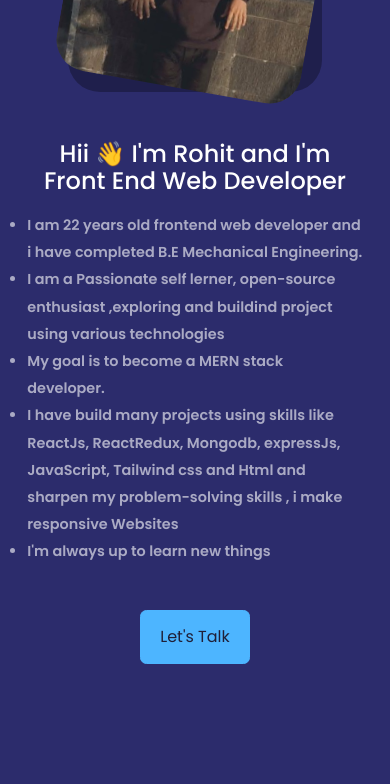
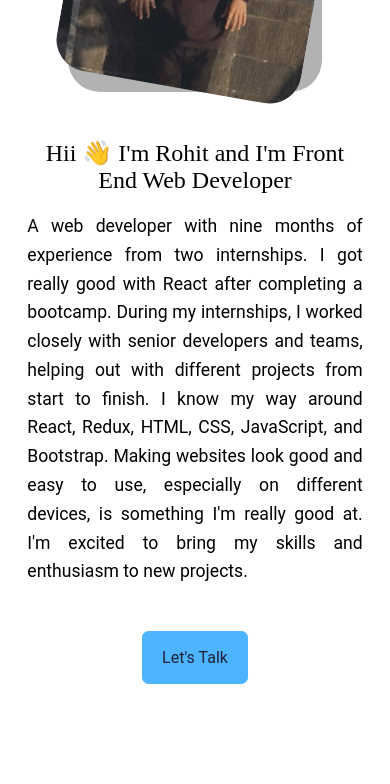
Before and after one commit to Rgound111/personal-portfolio, a React (Create React App) app: page / in a window 390 px wide. Shown: the part 1156-1940 px from the top of the page. Built offline with nearby package versions, Linux system fonts and the light colour scheme.

Commit message:
Applied new css

```diff
--- a/src/App.js
+++ b/src/App.js
@@ -20,7 +20,7 @@ const App = () => {
       <Mywork/>
       <Skill/>
       <Testimonial/>
-      <Counterup/>
+      {/* <Counterup/> */}
       <Contact/>
       <Footer/>
     </div>
--- a/src/components/about/About.jsx
+++ b/src/components/about/About.jsx
@@ -17,11 +17,12 @@ const About = () => {
 
           <h2>Hii 👋 I'm Rohit and I'm Front End Web Developer</h2>
           <ul>
-            <li>I am 22 years old frontend  web developer and i have completed B.E Mechanical Engineering.</li>
+            {/* <li>I am 22 years old frontend  web developer and i have completed B.E Mechanical Engineering.</li>
             <li>I am a Passionate self lerner, open-source enthusiast ,exploring and buildind project using various technologies</li>
             <li>My goal is to become a MERN stack developer.</li>
             <li>I have build many projects using skills like ReactJs, ReactRedux, Mongodb, expressJs, JavaScript, Tailwind css and Html and sharpen my problem-solving skills , i make responsive Websites</li>
-            <li>I'm always up to learn new things</li>
+            <li>I'm always up to learn new things</li> */}
+            <li>A web developer with nine months of experience from two internships. I got really good with React after completing a bootcamp. During my internships, I worked closely with senior developers and teams, helping out with different projects from start to finish. I know my way around React, Redux, HTML, CSS, JavaScript, and Bootstrap. Making websites look good and easy to use, especially on different devices, is something I'm really good at. I'm excited to bring my skills and enthusiasm to new projects.</li>
           </ul>
 
           <div >
--- a/src/components/about/about.css
+++ b/src/components/about/about.css
@@ -37,10 +37,12 @@
 .about__content li {
 
     font-size: 1rem;
-    color: var(--color-light);
-    font-weight: 800;
-    font-size: 0.9rem;
-    list-style: disc;
+    /* color: var(--color-light); */
+    font-weight: 400;
+    font-size: 1.1rem;
+    text-align: justify;
+    line-height: 1.8rem;
+    list-style: none;
 }
 
 .about__content a {
@@ -68,12 +70,6 @@
     .about__content a {
         margin-top: 1.7rem;
     }
-
-    .about__content li {
-        font-size: 0.9rem;
-        font-weight: 700;
-    }
-
 }
 
 
@@ -96,15 +92,9 @@
         text-align: center;
     }
 
-    .about__content li {
-        font-size: 0.9rem;
-        font-weight: 600;
-    }
-
     .about__content{
-        width: 85%;
+        /* width: 85%; */
         padding: 0 7%;
-
     }
 
 }
--- a/src/components/contact/contact.css
+++ b/src/components/contact/contact.css
@@ -1,19 +1,21 @@
 #contact{
-    height: 40vh;
+    height:fit-content;
     margin-top: 9rem;
-    padding: 0  7%;
+    padding: 2%  7%;
+    /* background: rgb(237, 234, 234); */
+    background: #f3f3f3;
 }
 
 .contact__container p {
     font-size: 0.8rem;
     margin: 0.8rem 0 2rem;
-   color: var(--color-light);
+   /* color: var(--color-light); */
 }
 
 .contact_icon{
    display: flex;
    align-items: center;
- column-gap: 1.5rem;
+ column-gap: 1.3rem;
 
 }
 
@@ -22,6 +24,7 @@
     color: var(--color-primary);
 }
 
-.contact_icon-2 small {
-     color: var(--color-light);
+.contact_icon-2{
+    display: flex;
+    flex-direction: column;
 }
--- a/src/components/footer/footer.css
+++ b/src/components/footer/footer.css
@@ -1,5 +1,6 @@
 #footer{
-    height: 10vh;
+    height: fit-content;
+    padding: 1% 0;
 }
 
 .footer__container{
--- a/src/components/mywork/mywork.css
+++ b/src/components/mywork/mywork.css
@@ -118,14 +118,8 @@
     }
 }
 
-@media screen and (max-width: 900px) {
 
-    .box {
-        width: 70%;
-    }
-}
-
-@media screen and (max-width: 650px) {
+@media screen and (max-width: 768px) {
 
     .box {
         width: 80%;
--- a/src/components/nav/Nav.jsx
+++ b/src/components/nav/Nav.jsx
@@ -12,7 +12,7 @@ const Nav = () => {
 
   return (
     <nav>
-      <a href="#" onClick={()=> setActiveNav("#")} className={ activeNav === '#' ? "active" : "" }><FaHome/></a>
+      <a href="/" onClick={()=> setActiveNav("#")} className={ activeNav === '#' ? "active" : "" }><FaHome/></a>
       <a href="#about" onClick={()=> setActiveNav("#about")} className={ activeNav === '#about' ? "active" : "" }><AiOutlineUser/></a>
       <a href="#mywork" onClick={()=> setActiveNav("#mywork")} className={ activeNav === '#mywork' ? "active" : "" }><MdWork/></a>
       <a href="#skill" onClick={()=> setActiveNav("#skill")} className={ activeNav === '#skill' ? "active" : "" }><GiSkills/></a>
--- a/src/components/nav/nav.css
+++ b/src/components/nav/nav.css
@@ -2,7 +2,7 @@ nav{
     background: rgba( 0, 0, 0, 0.3);
     width: max-content;
     padding: 0.7rem 1.7rem;
-    z-index: 2;
+    z-index: 50;
     position: fixed;
     left: 50%;
     transform: translateX(-50%);
--- a/src/components/skill/Skill.jsx
+++ b/src/components/skill/Skill.jsx
@@ -1,16 +1,16 @@
 import React from 'react'
 import './skill.css'
-import {FaHtml5} from 'react-icons/fa'
-import {FaCss3Alt} from 'react-icons/fa'
-import {IoLogoJavascript} from 'react-icons/io'
-import {SiBootstrap} from 'react-icons/si'
-import {SiReact} from 'react-icons/si'
-import {SiRedux} from 'react-icons/si'
-import {BsGithub} from 'react-icons/bs'
-import {BiGitBranch} from 'react-icons/bi'
-import {TbApi} from 'react-icons/tb'
-import {VscJson} from 'react-icons/vsc'
-import {SiTailwindcss} from 'react-icons/si'
+import { FaHtml5 } from 'react-icons/fa'
+import { FaCss3Alt } from 'react-icons/fa'
+import { IoLogoJavascript } from 'react-icons/io'
+import { SiBootstrap } from 'react-icons/si'
+import { SiReact } from 'react-icons/si'
+import { SiRedux } from 'react-icons/si'
+import { BsGithub } from 'react-icons/bs'
+import { BiGitBranch } from 'react-icons/bi'
+import { TbApi } from 'react-icons/tb'
+import { VscJson } from 'react-icons/vsc'
+import { SiTailwindcss } from 'react-icons/si'
 
 
 const Skill = () => {
@@ -24,57 +24,81 @@ const Skill = () => {
 
         <div className="skills__list">
           <div className="skill__list">
-              <div className="skill__icon-R"><SiReact/></div>
+            <div className="skill__list_items">
+              <div className="skill__icon-J"><IoLogoJavascript /></div>
+              <p>JavaScript</p>
+            </div>
+          </div>
+          <div className="skill__list">
+            <div className="skill__list_items">
+              <div className="skill__icon-R"><SiReact /></div>
               <p>React</p>
             </div>
+          </div>
           <div className="skill__list">
-              <div className="skill__icon-R"><SiRedux/></div>
+            <div className="skill__list_items">
+
+            <div className="skill__icon-R"><SiRedux /></div>
             <p>React-Redux</p>
             </div>
+          </div>
           <div className="skill__list">
-              <div className="skill__icon-Ra"><TbApi/></div>
+            <div className="skill__list_items">
+
+            <div className="skill__icon-Ra"><TbApi /></div>
             <p>Rest Api</p>
             </div>
+          </div>
           <div className="skill__list">
-              <div className="skill__icon-Js"><VscJson/></div>
+            <div className="skill__list_items">
+
+            <div className="skill__icon-Js"><VscJson /></div>
             <p>Json-server</p>
             </div>
+          </div>
+
           <div className="skill__list">
-              <div className="skill__icon-J"><IoLogoJavascript/></div>
-              <p>JavaScript</p>
+            <div className="skill__list_items">
+
+            <div className="skill__icon-B"><SiBootstrap /></div>
+            <p>Bootstrap</p>
+            </div>
           </div>
           <div className="skill__list">
-              <div className="skill__icon-B"><SiBootstrap/></div>
-              <p>Bootstrap</p>
+            <div className="skill__list_items">
+
+            <div className="skill__icon-H"><FaHtml5 /></div>
+            <p >HTML</p>
+            </div>
           </div>
           <div className="skill__list">
-              <div className="skill__icon-H"><FaHtml5/></div>
-              <p >HTML</p>
+            <div className="skill__list_items">
+
+            <div className="skill__icon-C"><FaCss3Alt /></div>
+            <p>CSS</p>
+            </div>
           </div>
           <div className="skill__list">
-              <div className="skill__icon-C"><FaCss3Alt/></div>
-              <p>CSS</p>
+            <div className="skill__list_items">
+
+            <div className="skill__icon-C"><SiTailwindcss /></div>
+            <p>Tailwind CSS</p>
+            </div>
           </div>
           <div className="skill__list">
-              <div className="skill__icon-C"><SiTailwindcss/></div>
-              <p>Tailwind CSS</p>
+            <div className="skill__list_items">
+
+            <div className="skill__icon-G"><BiGitBranch /></div>
+            <p>Git</p>
+            </div>
           </div>
           <div className="skill__list">
-              <div className="skill__icon-G"><BiGitBranch/></div>
-              <p>Git</p>
-          </div>
-          <div className="skill__list">
-              <div className="skill__icon-Gh"><BsGithub/></div>
+            <div className="skill__list_items">
+
+            <div className="skill__icon-Gh"><BsGithub /></div>
             <p>Github</p>
             </div>
-
-
-
-
-
-
-
-
+          </div>
         </div>
       </div>
     </section>
--- a/src/index.css
+++ b/src/index.css
@@ -34,12 +34,13 @@ html{
 }
 
 body{
-  font-family: 'Poppins', sans-serif;
-  background: var(--color-bg) ;
-  color: var(--color-white);
+  /* font-family: 'Poppins', sans-serif; */
+  font-family: 'Roboto', sans-serif;
+  /* background: var(--color-bg) ; */
+  /* color: var(--color-white); */
   line-height: 1.7rem;
   /* background-image: url("./assets/bg-texture.webp"); */
-  background-color:#2c2c6c;
+  /* background-color:#2c2c6c; */
 }
 
 /* ================GENERAL STYLE ===================*/
@@ -56,6 +57,7 @@ h3,
 h4,
 h5 {
   font-weight:500;
+  font-family: 'Playfair Display', serif;
 }
 
 h1 {
```
Also changed, not shown: src/components/mywork/Mywork.jsx (+5 -6 lines), src/components/skill/skill.css (+15 -25 lines). Lines whose indentation alone changed are shown as unchanged.
